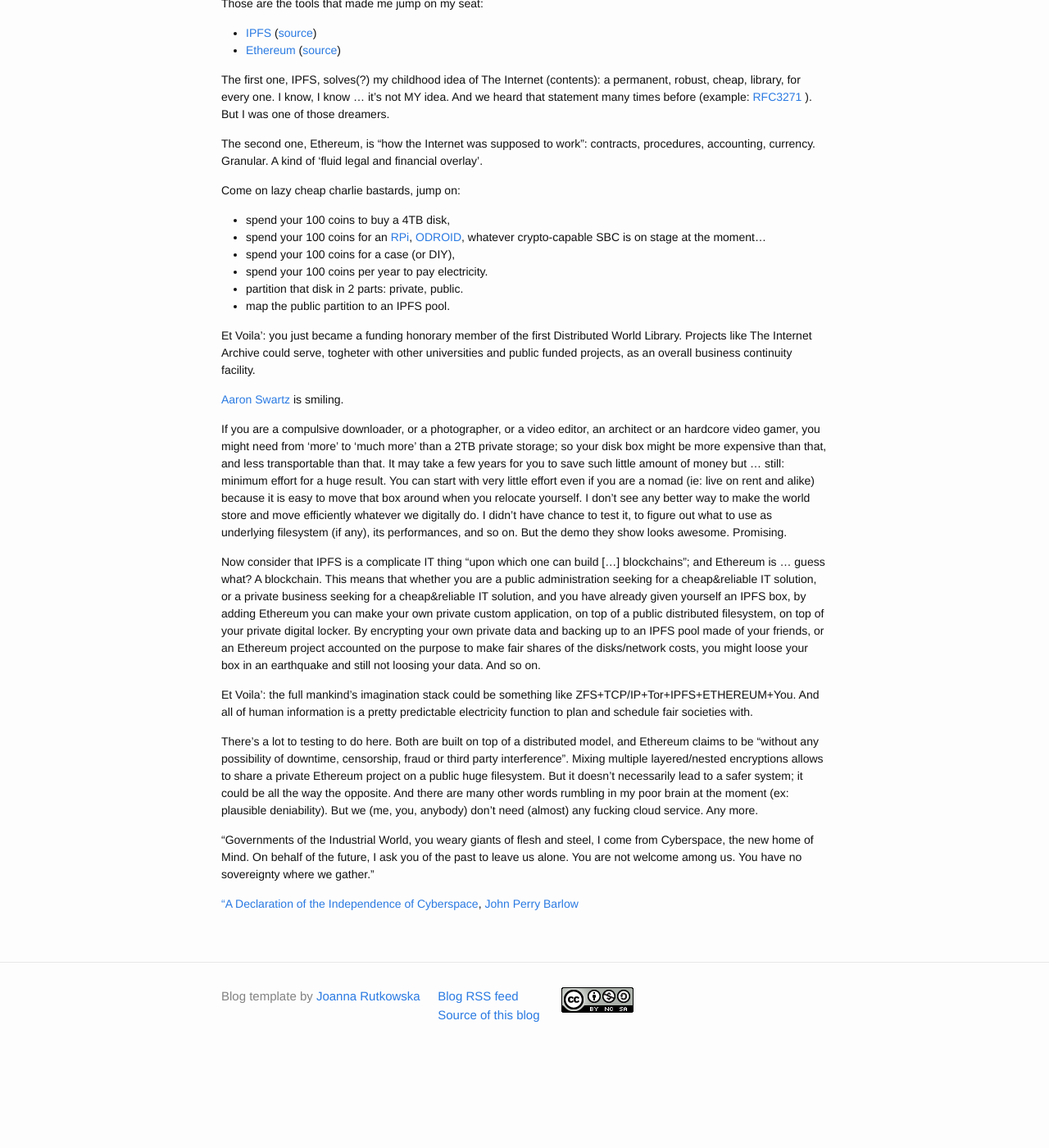
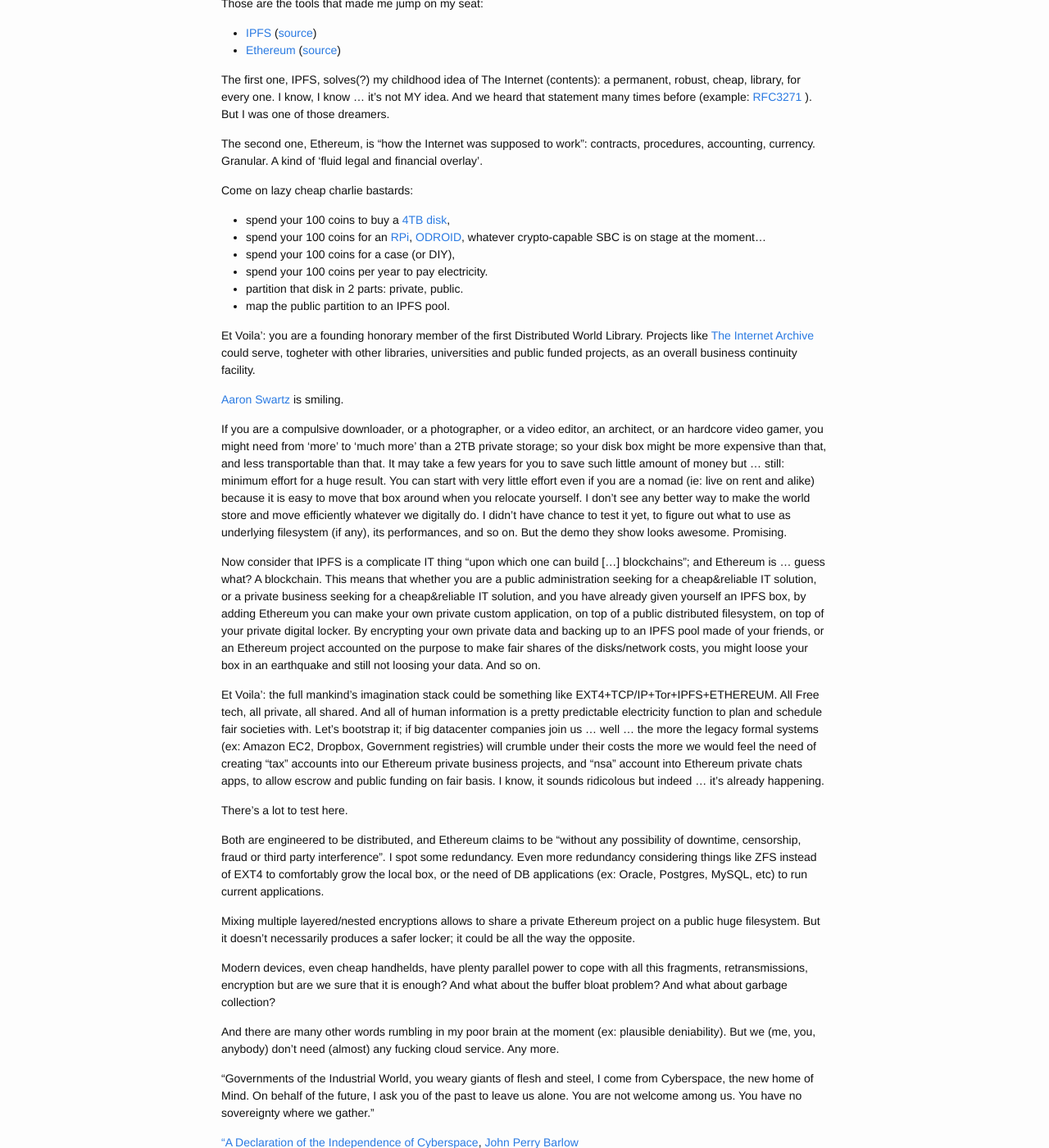
Before and after one commit to rootkovska/rootkovska.github.io, a Jekyll site: the page built from _posts/2015-12-15-Solution.md, in a window 1280 px wide and 1400 px high, scrolled down 238 px. Shown: the whole window at 82% size. Built offline with Jekyll 4.4.1, drawn with Linux system fonts in a browser that asks for light colours; Markdown is read by kramdown in place of the engine named in the settings; before the commit the page ends 1547 px from its top, so only the background shows below that.

Commit message:
Beautify 3

```diff
--- a/_posts/2015-12-15-Solution.md
+++ b/_posts/2015-12-15-Solution.md
@@ -23,23 +23,24 @@ The second one, Ethereum, is "how the Internet was supposed to work":
 contracts, procedures, accounting, currency. Granular.
 A kind of 'fluid legal and financial overlay'.
 
-Come on lazy cheap charlie bastards, jump on:
+Come on lazy cheap charlie bastards:
 
-* spend your 100 coins to buy a 4TB disk,
+* spend your 100 coins to buy a [4TB disk](http://www.amazon.com/Seagate-SATA-3-5-Inch-Desktop-ST4000DM000/dp/B00B99JU4S),
 * spend your 100 coins for an [RPi](https://www.raspberrypi.org/), [ODROID](http://www.hardkernel.com/), whatever crypto-capable SBC is on stage at the moment...
 * spend your 100 coins for a case (or DIY),
 * spend your 100 coins per year to pay electricity.
 * partition that disk in 2 parts: private, public.
 * map the public partition to an IPFS pool.
 
-Et Voila': you just became a funding honorary member of the first Distributed World Library.
-Projects like The Internet Archive could serve, togheter with other universities and
-public funded projects, as an overall business continuity facility.
+Et Voila': you are a founding honorary member of the first Distributed World Library.
+Projects like [The Internet Archive](https://archive.org/index.php) could serve,
+togheter with other libraries, universities and public funded projects,
+as an overall business continuity facility.
 
 [Aaron Swartz](https://en.wikipedia.org/wiki/Aaron_Swartz) is smiling.
 
 If you are a compulsive downloader, or a photographer, or a video editor,
-an architect or an hardcore video gamer, you might need from 'more' to 'much more'
+an architect, or an hardcore video gamer, you might need from 'more' to 'much more'
 than a 2TB private storage; so your disk box
 might be more expensive than that, and less transportable than that.
 It may take a few years for you to save such little amount of money but ... still:
@@ -48,7 +49,7 @@ even if you are a nomad (ie: live on rent and alike) because
 it is easy to move that box around when you relocate yourself.
 I don't see any better way to make the world store and move efficiently
 whatever we digitally do.
-I didn't have chance to test it, to figure out what to use as underlying
+I didn't have chance to test it yet, to figure out what to use as underlying
 filesystem (if any), its performances, and so on.
 But the demo they show looks awesome. Promising.
 
@@ -63,15 +64,33 @@ or an Ethereum project accounted on the purpose to make fair shares of the disks
 you might loose your box in an earthquake and still not loosing your data.
 And so on.
 
-Et Voila': the full mankind's imagination stack could be something like ZFS+TCP/IP+Tor+IPFS+ETHEREUM+You.
-And all of human information is a pretty predictable electricity function to plan and schedule fair societies with.
+Et Voila': the full mankind's imagination stack could be something like EXT4+TCP/IP+Tor+IPFS+ETHEREUM.
+All Free tech, all private, all shared.  And all of human information is a pretty predictable electricity
+function to plan and schedule fair societies with.
+Let's bootstrap it; if big datacenter companies join us ... well ... the more the legacy formal systems
+(ex: Amazon EC2, Dropbox, Government registries) will crumble under their costs
+the more we would feel the need of creating "tax" accounts into our Ethereum private business projects,
+and "nsa" account into Ethereum private chats apps, to allow escrow and public funding on fair basis.
+I know, it sounds ridicolous but indeed ... it's already happening.
 
-There's a lot to testing to do here. Both are built on top of a distributed model,
+There's a lot to test here.
+
+Both are engineered to be distributed,
 and Ethereum claims to be "without any possibility of downtime, censorship,
-fraud or third party interference".
+fraud or third party interference". I spot some redundancy.
+Even more redundancy considering things like ZFS instead of EXT4 to
+comfortably grow the local box, or the need of DB applications
+(ex: Oracle, Postgres, MySQL, etc) to run current applications.
+
 Mixing multiple layered/nested encryptions allows to share a private Ethereum
-project on a public huge filesystem. But it doesn't necessarily lead to a safer
-system; it could be all the way the opposite.
+project on a public huge filesystem. But it doesn't necessarily produces a safer locker;
+it could be all the way the opposite.
+
+Modern devices, even cheap handhelds, have plenty parallel power to cope with all this
+fragments, retransmissions, encryption but are we sure that it is enough?
+And what about the buffer bloat problem?
+And what about garbage collection?
+
 And there are many other words rumbling in my poor brain at the moment (ex: plausible deniability).
 But we (me, you, anybody) don't need (almost) any fucking cloud service. Any more.
 
@@ -79,4 +98,5 @@ But we (me, you, anybody) don't need (almost) any fucking cloud service. Any mor
 the new home of Mind. On behalf of the future, I ask you of the past to leave us alone.
 You are not welcome among us. You have no sovereignty where we gather."
 
-["A Declaration of the Independence of Cyberspace](https://projects.eff.org/~barlow/Declaration-Final.html), [John Perry Barlow](https://homes.eff.org/~barlow/)
+["A Declaration of the Independence of Cyberspace](https://projects.eff.org/~barlow/Declaration-Final.html),
+[John Perry Barlow](https://homes.eff.org/~barlow/)
```
